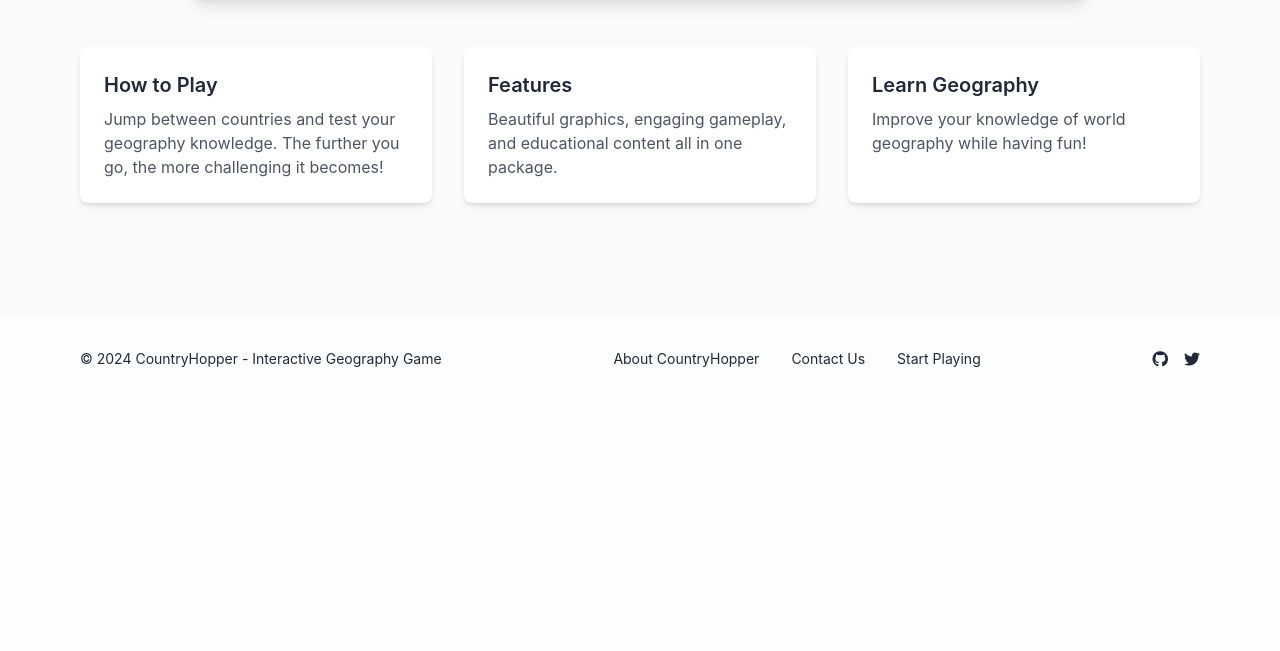
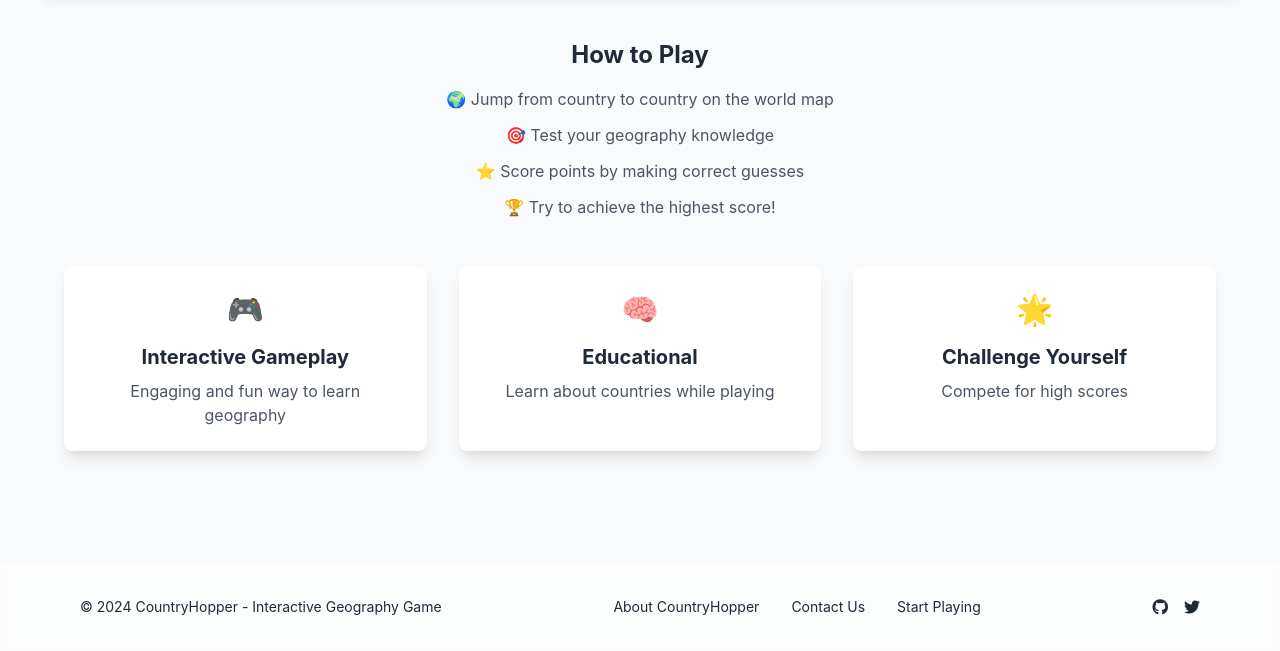
Before and after one commit to slideology/countryhopper-online, a Flask app: page / in a window 1280 px wide. Shown: the part 965-1616 px from the top of the page. Before the commit the page ends 1332 px from the top, so only its background shows below. Run offline with Flask 3, Linux system fonts and the light colour scheme; some libraries are stand-ins or nearby versions.

```diff
--- a/templates/index.html
+++ b/templates/index.html
@@ -1,40 +1,67 @@
 {% extends "base.html" %}
 
-{% block title %}Welcome to CountryHopper{% endblock %}
+{% block title %}Home{% endblock %}
 
 {% block content %}
-<div class="max-w-6xl mx-auto px-4 py-8">
-    <div class="text-center mb-12">
-        <h1 class="text-4xl font-bold mb-4">Welcome to Country Hopper</h1>
-        <p class="text-xl text-gray-600 dark:text-gray-400">Test your geography knowledge with our interactive game!</p>
-    </div>
+<div class="container mx-auto px-4 py-8">
+    <!-- Hero Section -->
+    <section class="text-center mb-8">
+        <h1 class="text-4xl md:text-5xl font-bold mb-4">Welcome to Country Hopper</h1>
+        <p class="text-xl text-gray-600 dark:text-gray-400 mb-4">
+            Test your geography knowledge and have fun exploring the world!
+        </p>
+    </section>
 
-    <div class="game-container aspect-w-16 aspect-h-9 w-full max-w-4xl mx-auto bg-gray-100 dark:bg-gray-800 rounded-lg shadow-lg overflow-hidden mb-8">
-        <iframe
-            src="https://itch.io/embed-upload/9005473?color=333333"
-            class="w-full h-full"
-            style="width: 100%; height: 720px;"
-            frameborder="0"
-            allow="fullscreen; autoplay; gamepad"
-            allowfullscreen
-        ></iframe>
-    </div>
+    <!-- Game Section -->
+    <section class="mb-12">
+        <div class="w-full max-w-[1200px] mx-auto bg-gray-100 dark:bg-gray-800 rounded-lg shadow-lg overflow-hidden">
+            <!-- 使用固定高度确保游戏显示正常 -->
+            <iframe
+                src="https://itch.io/embed-upload/9005473?color=333333"
+                style="width: 100%; height: 720px; border: none;"
+                allow="fullscreen; autoplay; gamepad"
+                allowfullscreen
+            ></iframe>
+        </div>
+    </section>
 
-    <div class="grid grid-cols-1 md:grid-cols-2 lg:grid-cols-3 gap-8 mt-12">
-        <div class="bg-white dark:bg-gray-800 p-6 rounded-lg shadow-md">
-            <h3 class="text-xl font-semibold mb-2">How to Play</h3>
-            <p class="text-gray-600 dark:text-gray-400">Jump between countries and test your geography knowledge. The further you go, the more challenging it becomes!</p>
+    <!-- Game Instructions -->
+    <section class="max-w-2xl mx-auto text-center mb-12">
+        <h2 class="text-2xl font-bold mb-4">How to Play</h2>
+        <div class="text-gray-600 dark:text-gray-400 space-y-3">
+            <p>🌍 Jump from country to country on the world map</p>
+            <p>🎯 Test your geography knowledge</p>
+            <p>⭐ Score points by making correct guesses</p>
+            <p>🏆 Try to achieve the highest score!</p>
         </div>
+    </section>
 
-        <div class="bg-white dark:bg-gray-800 p-6 rounded-lg shadow-md">
-            <h3 class="text-xl font-semibold mb-2">Features</h3>
-            <p class="text-gray-600 dark:text-gray-400">Beautiful graphics, engaging gameplay, and educational content all in one package.</p>
+    <!-- Features Section -->
+    <section class="grid grid-cols-1 md:grid-cols-3 gap-8 max-w-6xl mx-auto">
+        <div class="bg-white dark:bg-gray-800 p-6 rounded-lg shadow-lg text-center">
+            <div class="text-3xl mb-4">🎮</div>
+            <h3 class="text-xl font-bold mb-2">Interactive Gameplay</h3>
+            <p class="text-gray-600 dark:text-gray-400">Engaging and fun way to learn geography</p>
         </div>
+        <div class="bg-white dark:bg-gray-800 p-6 rounded-lg shadow-lg text-center">
+            <div class="text-3xl mb-4">🧠</div>
+            <h3 class="text-xl font-bold mb-2">Educational</h3>
+            <p class="text-gray-600 dark:text-gray-400">Learn about countries while playing</p>
+        </div>
+        <div class="bg-white dark:bg-gray-800 p-6 rounded-lg shadow-lg text-center">
+            <div class="text-3xl mb-4">🌟</div>
+            <h3 class="text-xl font-bold mb-2">Challenge Yourself</h3>
+            <p class="text-gray-600 dark:text-gray-400">Compete for high scores</p>
+        </div>
+    </section>
+</div>
 
-        <div class="bg-white dark:bg-gray-800 p-6 rounded-lg shadow-md">
-            <h3 class="text-xl font-semibold mb-2">Learn Geography</h3>
-            <p class="text-gray-600 dark:text-gray-400">Improve your knowledge of world geography while having fun!</p>
-        </div>
-    </div>
-</div>
+<style>
+/* 确保iframe在移动设备上也能正常显示 */
+@media (max-width: 768px) {
+    iframe {
+        height: 500px;
+    }
+}
+</style>
 {% endblock %}
```
